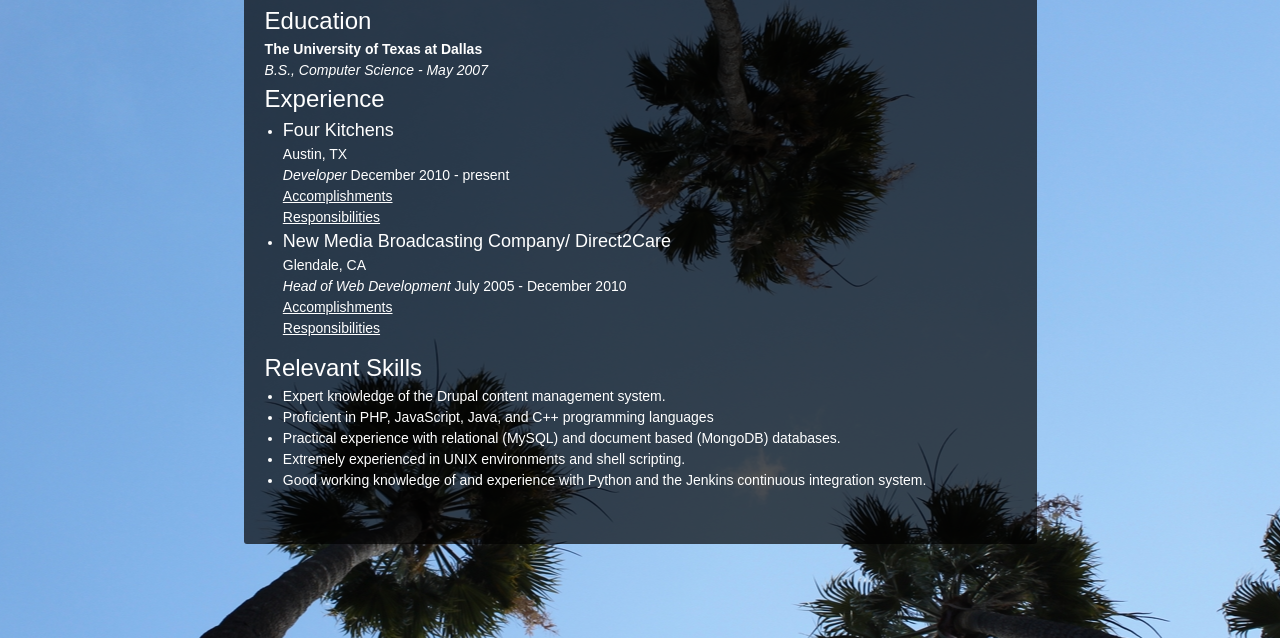
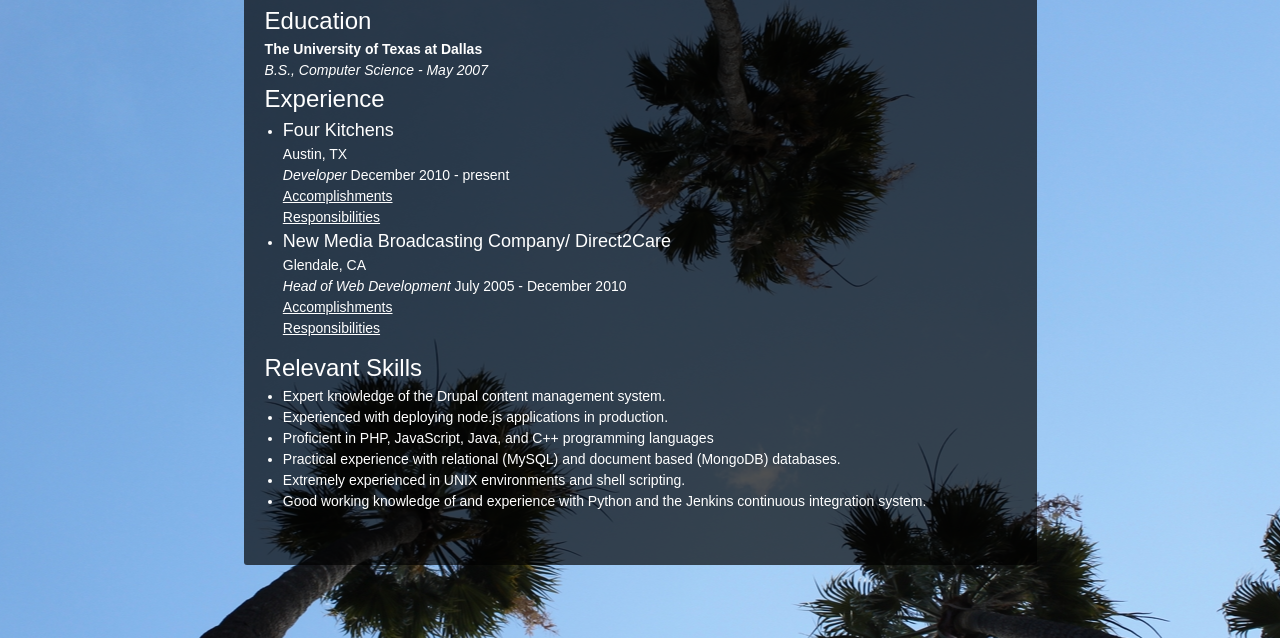
Before and after one commit to elliotttf/elliotttf.github.com, a plain HTML site: page resume.html in a window 1280 px wide. Shown: the part 194-832 px from the top of the page. Drawn offline with nearby package versions, Linux system fonts and the light colour scheme; a web font is replaced by a local one.

Commit message:
Adding node to resume.

```diff
--- a/resume.html
+++ b/resume.html
@@ -136,6 +136,7 @@
               <h2>Relevant Skills</h2>
               <ul>
                 <li>Expert knowledge of the Drupal content management system.</li>
+                <li>Experienced with deploying node.js applications in production.</li>
                 <li>Proficient in PHP, JavaScript, Java, and C++ programming languages</li>
                 <li>Practical experience with relational (MySQL) and document based (MongoDB) databases.</li>
                 <li>Extremely experienced in UNIX environments and shell scripting.</li>
```
